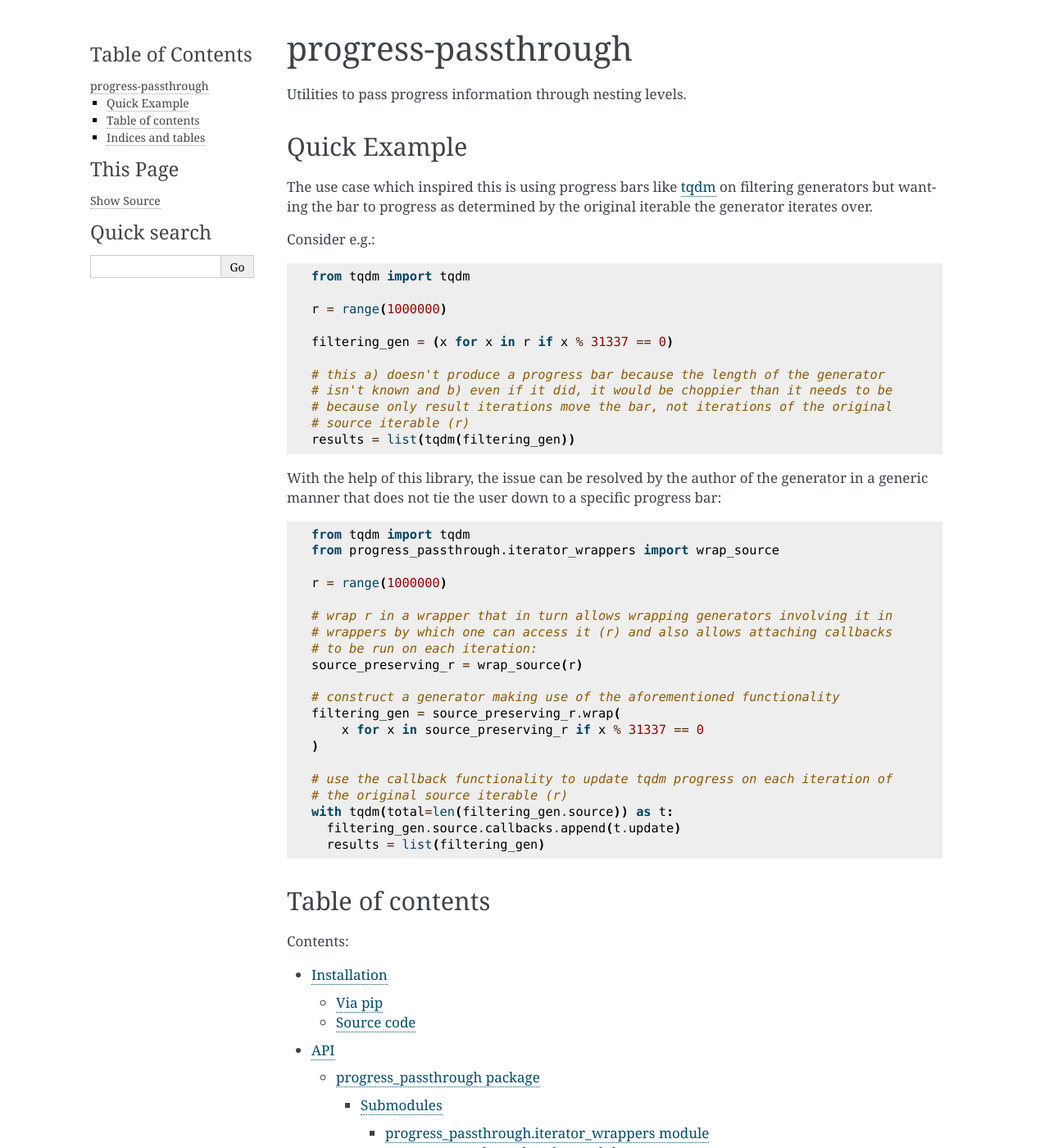
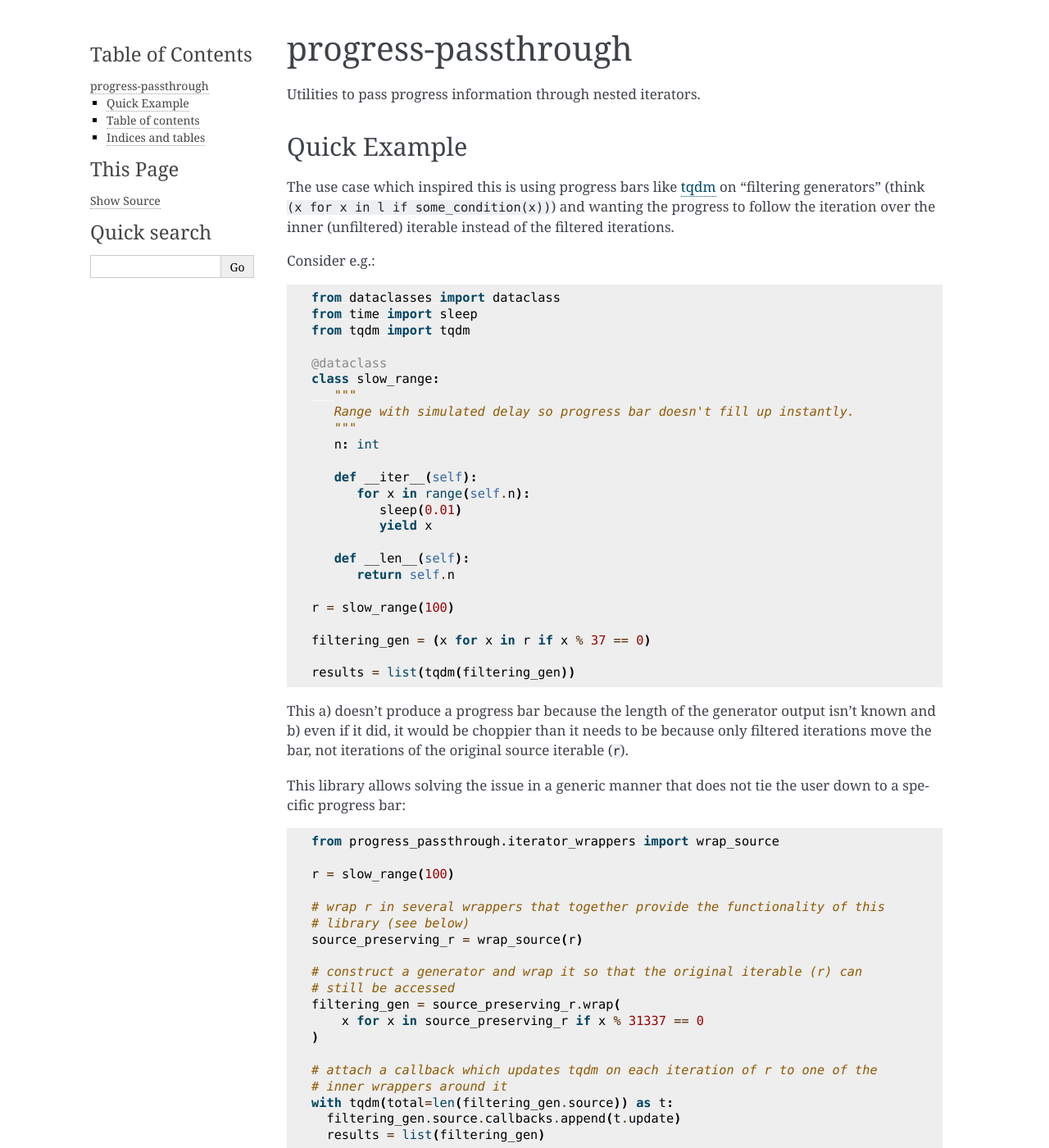
Before and after one commit to smheidrich/progress-passthrough, a Sphinx documentation site: the page built from doc/index.rst, in a window 1280 px wide and 1400 px high. Shown: the whole window at 82% size. Built offline with Sphinx 7.4.7, drawn with Linux system fonts in a browser that asks for light colours.

Commit message:
Reformulate docs a bit + make doctest faster

```diff
--- a/doc/index.rst
+++ b/doc/index.rst
@@ -1,58 +1,86 @@
 progress-passthrough
 ====================
 
-Utilities to pass progress information through nesting levels.
+Utilities to pass progress information through nested iterators.
 
 Quick Example
 -------------
 
 The use case which inspired this is using progress bars like
-`tqdm <https://github.com/tqdm/tqdm>`_ on filtering generators but wanting the
-bar to progress as determined by the original iterable the generator iterates
-over.
+`tqdm <https://github.com/tqdm/tqdm>`_ on "filtering generators" (think ``(x
+for x in l if some_condition(x))``) and wanting the progress to follow the
+iteration over the inner (unfiltered) iterable instead of the filtered
+iterations.
 
 Consider e.g.:
 
-.. code:: python
+.. invisible-code-block: python
 
-   from tqdm import tqdm
-
-   r = range(1000000)
-
-   filtering_gen = (x for x in r if x % 31337 == 0)
-
-   # this a) doesn't produce a progress bar because the length of the generator
-   # isn't known and b) even if it did, it would be choppier than it needs to be
-   # because only result iterations move the bar, not iterations of the original
-   # source iterable (r)
-   results = list(tqdm(filtering_gen))
-
-With the help of this library, the issue can be resolved by the author of the
-generator in a generic manner that does not tie the user down to a specific
-progress bar:
+   # don't waste time on sleeping in doctests:
+   from unittest.mock import patch
+   sleep_patch = patch("time.sleep").__enter__()
 
 .. code:: python
 
+   from dataclasses import dataclass
+   from time import sleep
    from tqdm import tqdm
+
+   @dataclass
+   class slow_range:
+      """
+      Range with simulated delay so progress bar doesn't fill up instantly.
+      """
+      n: int
+
+      def __iter__(self):
+         for x in range(self.n):
+            sleep(0.01)
+            yield x
+
+      def __len__(self):
+         return self.n
+
+   r = slow_range(100)
+
+   filtering_gen = (x for x in r if x % 37 == 0)
+
+   results = list(tqdm(filtering_gen))
+
+This a) doesn't produce a progress bar because the length of the generator
+output isn't known and b) even if it did, it would be choppier than it needs to
+be because only filtered iterations move the bar, not iterations of the
+original source iterable (``r``).
+
+This library allows solving the issue in a generic manner that does not tie the
+user down to a specific progress bar:
+
+.. code:: python
+
    from progress_passthrough.iterator_wrappers import wrap_source
 
-   r = range(1000000)
+   r = slow_range(100)
 
-   # wrap r in a wrapper that in turn allows wrapping generators involving it in
-   # wrappers by which one can access it (r) and also allows attaching callbacks
-   # to be run on each iteration:
+   # wrap r in several wrappers that together provide the functionality of this
+   # library (see below)
    source_preserving_r = wrap_source(r)
 
-   # construct a generator making use of the aforementioned functionality
+   # construct a generator and wrap it so that the original iterable (r) can
+   # still be accessed
    filtering_gen = source_preserving_r.wrap(
        x for x in source_preserving_r if x % 31337 == 0
    )
 
-   # use the callback functionality to update tqdm progress on each iteration of
-   # the original source iterable (r)
+   # attach a callback which updates tqdm on each iteration of r to one of the
+   # inner wrappers around it
    with tqdm(total=len(filtering_gen.source)) as t:
      filtering_gen.source.callbacks.append(t.update)
      results = list(filtering_gen)
+
+.. invisible-code-block: python
+
+   # undo patch
+   sleep_patch.__exit__()
 
 
 Table of contents
```
Also changed, not shown: README.md (+43 -24 lines).
